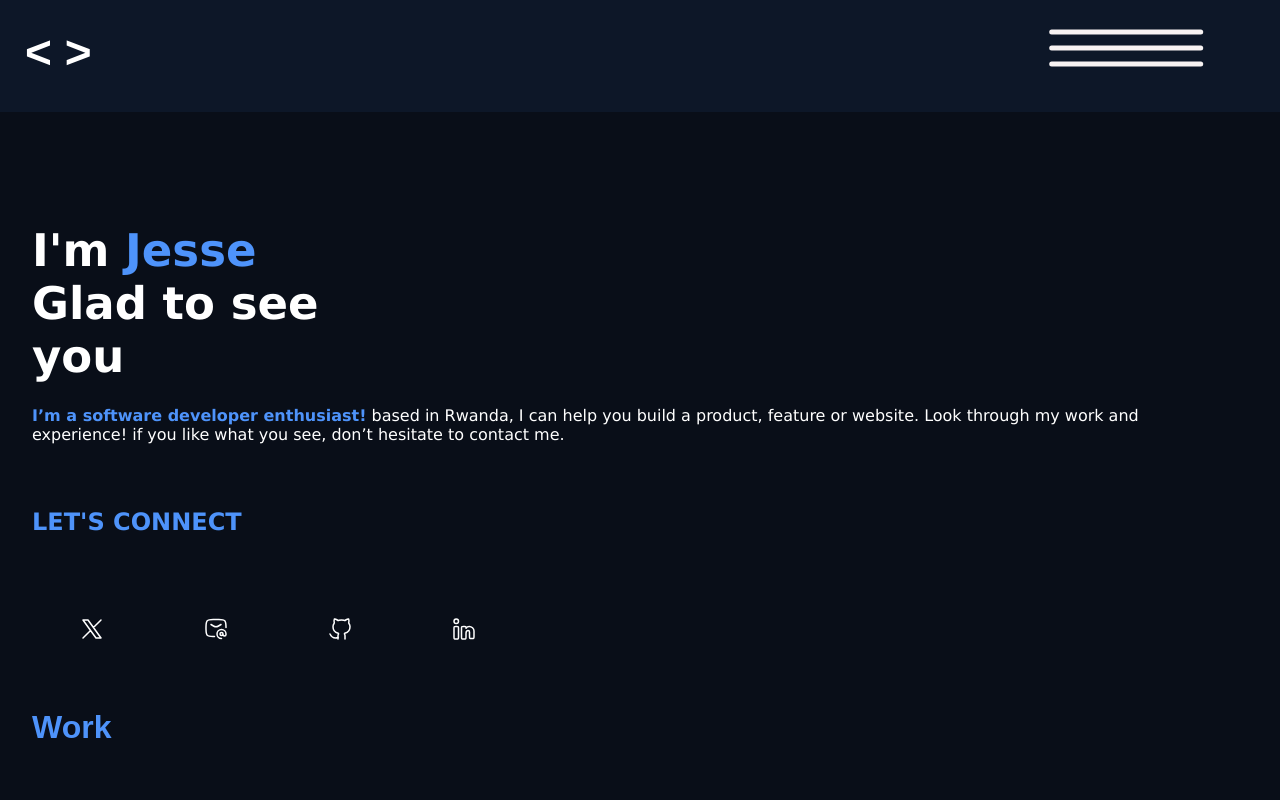
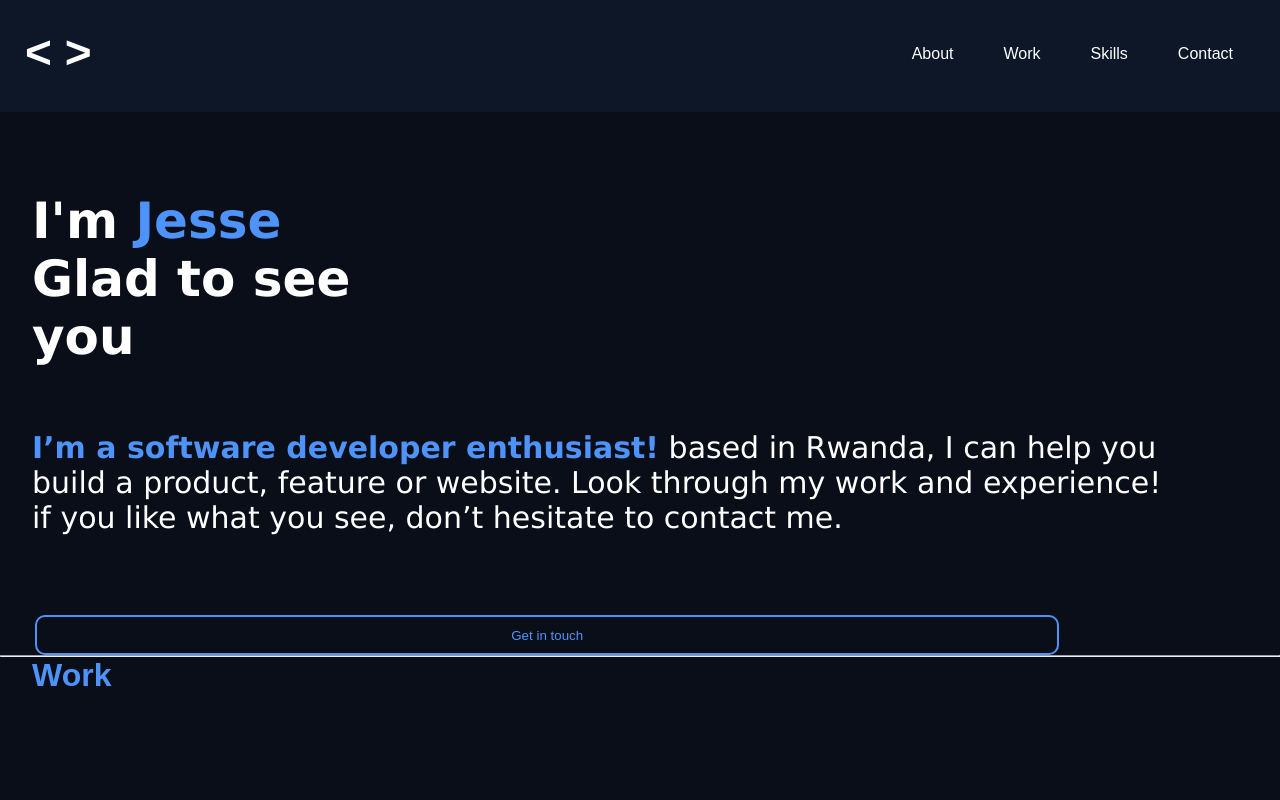
Before and after one commit to Jessekay/JesseDev, a website: page index.html in a window 1280 px wide. Shown: the top 800 px of the page. Drawn offline with Linux system fonts and the light colour scheme.

Commit message:
fix linters errors

```diff
--- a/index.css
+++ b/index.css
@@ -24,10 +24,18 @@ html {
   padding: 25px;
 }
 
+a {
+  display: flex;
+  color: #4e93fa;
+  font-family: Arial, Helvetica, sans-serif;
+  margin-left: 5.6rem;
+  padding: 1rem;
+}
+
 .nav-bar a {
   display: flex;
   text-decoration: none;
-  margin-left: 0rem;
+  margin-left: 0;
 }
 
 .ham-menu {
@@ -36,6 +44,7 @@ html {
 }
 
 .ham-menu span {
+  display: grid;
   height: 5px;
   width: 12%;
   background-color: rgb(247, 242, 242);
@@ -95,6 +104,10 @@ html {
   right: 0;
 }
 
+.desktop-menu {
+  display: none;
+}
+
 .wrapper {
   background: #090e18;
 }
@@ -122,20 +135,29 @@ b {
   font-family: 'Lucida Sans', 'Lucida Sans Regular', 'Lucida Grande', 'Lucida Sans Unicode', Geneva, Verdana, sans-serif;
 }
 
-.connect {
-  padding: 1rem 5rem 5rem 2rem;
+.btn-intro {
+  width: 80%;
+  height: 40px;
+  background: #090e18;
+  border: #4e93fa 2px solid;
+  border-radius: 10px;
   color: #4e93fa;
-  font-family: 'Lucida Sans', 'Lucida Sans Regular', 'Lucida Grande', 'Lucida Sans Unicode', Geneva, Verdana, sans-serif;
+  margin-left: 2.2rem;
+  margin-top: 2rem;
 }
 
 .socials {
-  padding: 1px 3rem 4rem 2rem;
-  margin-top: -0;
+  display: grid;
+  justify-content: center;
+  padding: 20px;
 }
 
-.socials li {
-  display: inline;
-  padding: 4%;
+.socials ul {
+  display: grid;
+  grid-template-columns: repeat(4, auto);
+  list-style: none;
+  padding: 0;
+  margin: 0;
 }
 
 .work-cards {
@@ -237,7 +259,6 @@ b {
 }
 
 .skills-list {
-
   font-family: Arial, Helvetica, sans-serif;
   font-size: 32px;
   display: flex;
@@ -277,14 +298,6 @@ b {
   font-family: Arial, Helvetica, sans-serif;
 }
 
-a {
-  display: flex;
-  color: #4e93fa;
-  font-family: Arial, Helvetica, sans-serif;
-  margin-left: 5.6rem;
-  padding: 1rem;
-}
-
 .contact-socials {
   padding: 1rem;
   margin-left: 2.5rem;
@@ -296,3 +309,65 @@ footer {
   font-size: 12px;
   margin-left: 7rem;
 }
+
+@media only screen and (min-width: 768px) {
+  * {
+    margin: 0;
+    padding: 0;
+    box-sizing: border-box;
+    text-decoration: none;
+  }
+
+  .ham-menu span {
+    display: none;
+  }
+
+  .menu-wrap {
+    position: fixed;
+  }
+
+  .desktop-menu-wrap {
+    position: absolute;
+    top: 35px;
+    right: 2rem;
+    width: 100%;
+    display: flex;
+    justify-content: flex-end;
+  }
+
+  .desktop-menu {
+    display: grid;
+    grid-template-columns: repeat(4, auto);
+    gap: 20px;
+    list-style: none;
+  }
+
+  .desktop-menu li {
+    text-align: center;
+  }
+
+  .desktop-menu a {
+    color: white;
+    text-decoration: none;
+    padding: 10px 15px;
+    transition: all 0.5s ease-out;
+  }
+
+  .desktop-menu li a:hover {
+    color: #4e93fa;
+  }
+
+  .h1-desktop {
+    padding: 12rem 2rem 3rem 2rem;
+    font-size: 50px;
+  }
+
+  .intro {
+    font-size: 30px;
+  }
+
+  .socials {
+    display: grid;
+    grid-template-columns: repeat(4, auto);
+  }
+}
--- a/index.html
+++ b/index.html
@@ -10,6 +10,12 @@
     <header class="menu-wrap">
     <nav class="nav-bar">
       <a href="#" class="logo"> < > </a>
+      <ul class="desktop-menu desktop-menu-wrap">
+        <li><a href="#">About</a></li>
+        <li><a href="#">Work</a></li>
+        <li><a href="#">Skills</a></li>
+        <li><a href="#">Contact</a></li>
+      </ul>
       <div class="off-screen-menu">
         <ul>
           <li>About</li>
@@ -17,28 +23,22 @@
           <li>Skills</li>
           <li>Contact</li>
         </ul>
+
       </div>
 
       <div class="ham-menu">
-        <span></span>
-        <span></span>
-        <span></span>
+        <span class="bar"></span>
+        <span class="bar"></span>
+        <span class="bar"></span>
       </div>
     </nav>
     </header>
   <section class="wrapper">
-    <h1>I'm <b class="myName">Jesse</b> <br>Glad to see <br>you</h1>
+    <h1 class="h1-desktop">I'm <b class="myName">Jesse</b> <br>Glad to see <br>you</h1>
     <p class="intro"> <b>I’m a software developer enthusiast!</b> based in Rwanda, I can help you build a product, feature or website. Look through my work and experience! if you like what you see, don’t hesitate to contact me. </p>
 
-    <h2 class="connect">LET'S CONNECT</h2>
-    <div class="socials">
-      <ul>
-        <li><img src="./icons/new-twitter.svg" alt="X" class="media"></li>
-        <li><img src="./icons/mail.svg" alt="mail" class="media"></li>
-        <li><img src="./icons/github.svg" alt="github" class="media"></li>
-        <li><img src="./icons/linkedin.svg" alt="linkedin" class="media"></li>
-      </ul>
-    </div>
+    <button class="btn-intro">Get in touch</button>
+    <hr>
     <section class="work">
       <b class="work-cards">Work</b>
       <div class="card-1">
@@ -76,6 +76,7 @@
           <button class="card-btn">See project</button>
       </div>
     </section>
+    <hr>
     <section class="skills">
       <b class="skills-list">Tech Skills</b>
         <div class="skill-logos">
```
